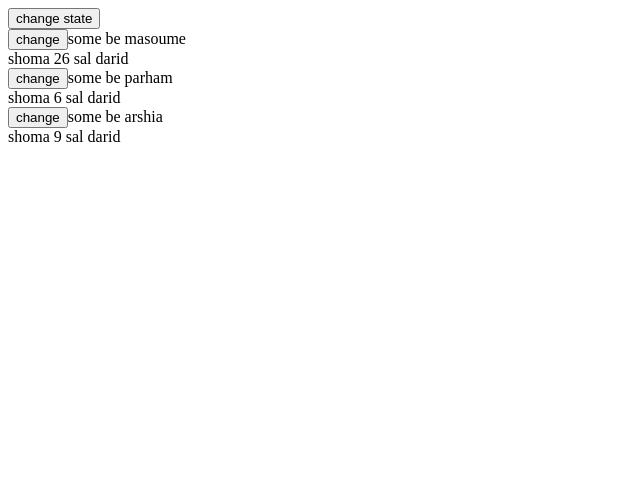
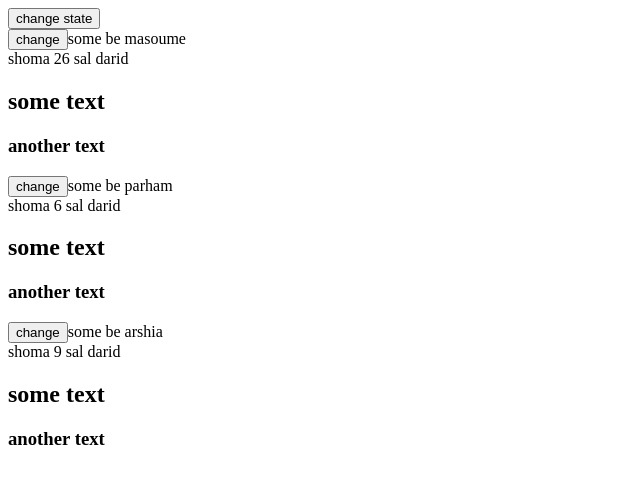
Before and after one commit to Masoume-vesali1993/practice-react, a React (Create React App) app: page / in a window 1280 px wide. Shown: the top 484 px of the page, without its empty margins (0-640 px from the left). Built offline with nearby package versions, Linux system fonts and the light colour scheme.

Commit message:
add
text

```diff
--- a/src/Components/User.js
+++ b/src/Components/User.js
@@ -24,21 +24,10 @@ export default class User extends Component  {
                 some be {this.props.name}<br />
                 shoma {this.props.age} sal darid<br/>
                 {this.props.children}
+
+                <h2>some text</h2>
+                <h3>another text</h3>
             </div>
         );
     }
 }
-
-
-// let user = function (props){
-
-//     return (
-//         <div>
-//             some be {props.name}<br />
-//             shoma {props.age} sal darid<br/>
-//             {props.children}
-//         </div>
-//     );
-// }
-
-// export default user;
```
